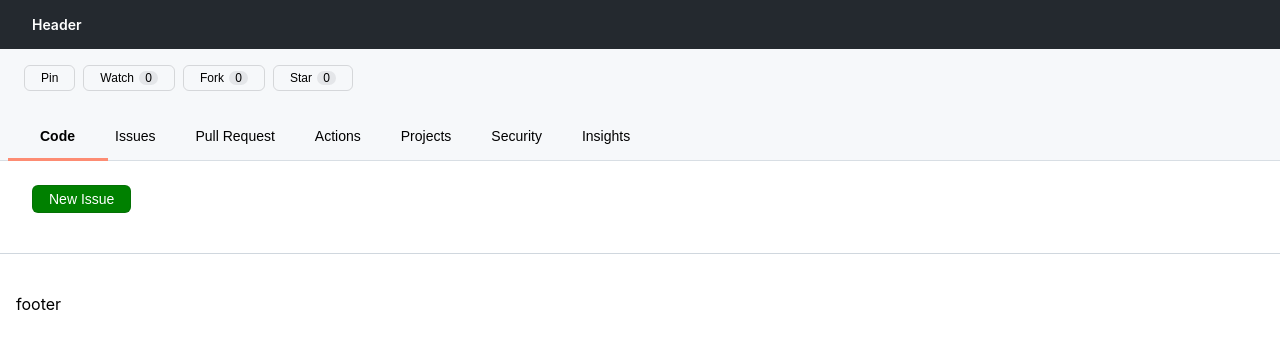
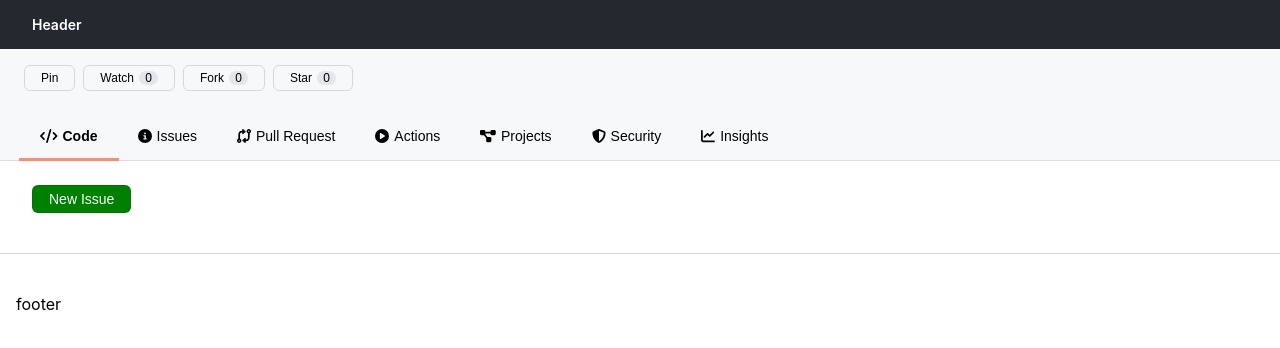
Before and after one commit to leejaelll/React-gitHubIssuePage, a React (Create React App) app: page / in a window 1280 px wide. Shown: the top 348 px of the page. Built offline with nearby package versions, Linux system fonts and the light colour scheme.

Commit message:
feat: Add Icon in Tab component

```diff
--- a/src/components/Tab.js
+++ b/src/components/Tab.js
@@ -2,12 +2,14 @@ import styles from '../styles/Tab.module.css';
 import CircleBadge from './CircleBadge';
 
 import clsx from 'clsx';
+import { FontAwesomeIcon } from '@fortawesome/react-fontawesome';
 
-export default function Tab({ title, number, selected, onClick }) {
+export default function Tab({ title, number, selected, onClick, iconProp }) {
   return (
     <li className={styles.list}>
       <button onClick={onClick} className={clsx(styles.tab, { [styles.selected]: selected })}>
-        <span>{title}</span>
+        <FontAwesomeIcon icon={iconProp} />
+        <span className={styles.title}>{title}</span>
         {number && <CircleBadge>{number}</CircleBadge>}
       </button>
     </li>
--- a/src/components/TabList.js
+++ b/src/components/TabList.js
@@ -1,15 +1,30 @@
 import { useState } from 'react';
 import styles from '../styles/TabList.module.css';
 import Tab from './Tab';
-
+import {
+  faCode,
+  faCircleInfo,
+  faCodeCompare,
+  faCirclePlay,
+  faDiagramProject,
+  faShieldHalved,
+  faChartLine,
+} from '@fortawesome/free-solid-svg-icons';
 const tabs = ['Code', 'Issues', 'Pull Request', 'Actions', 'Projects', 'Security', 'Insights'];
+const icons = [faCode, faCircleInfo, faCodeCompare, faCirclePlay, faDiagramProject, faShieldHalved, faChartLine];
 
 export default function TabList() {
   const [selectedTabIdx, setSelectedTabIdx] = useState(0);
   return (
     <ul className={styles.tabList}>
       {tabs.map((tab, idx) => (
-        <Tab key={`${idx}`} title={tab} selected={selectedTabIdx === idx} onClick={() => setSelectedTabIdx(idx)} />
+        <Tab
+          key={`${idx}`}
+          title={tab}
+          selected={selectedTabIdx === idx}
+          onClick={() => setSelectedTabIdx(idx)}
+          iconProp={icons[idx]}
+        />
       ))}
     </ul>
   );
--- a/src/styles/Tab.module.css
+++ b/src/styles/Tab.module.css
@@ -20,6 +20,10 @@
   border-radius: 6px;
 }
 
+.title {
+  margin-left: 5px;
+}
+
 .selected {
   font-weight: 800;
 }
```
